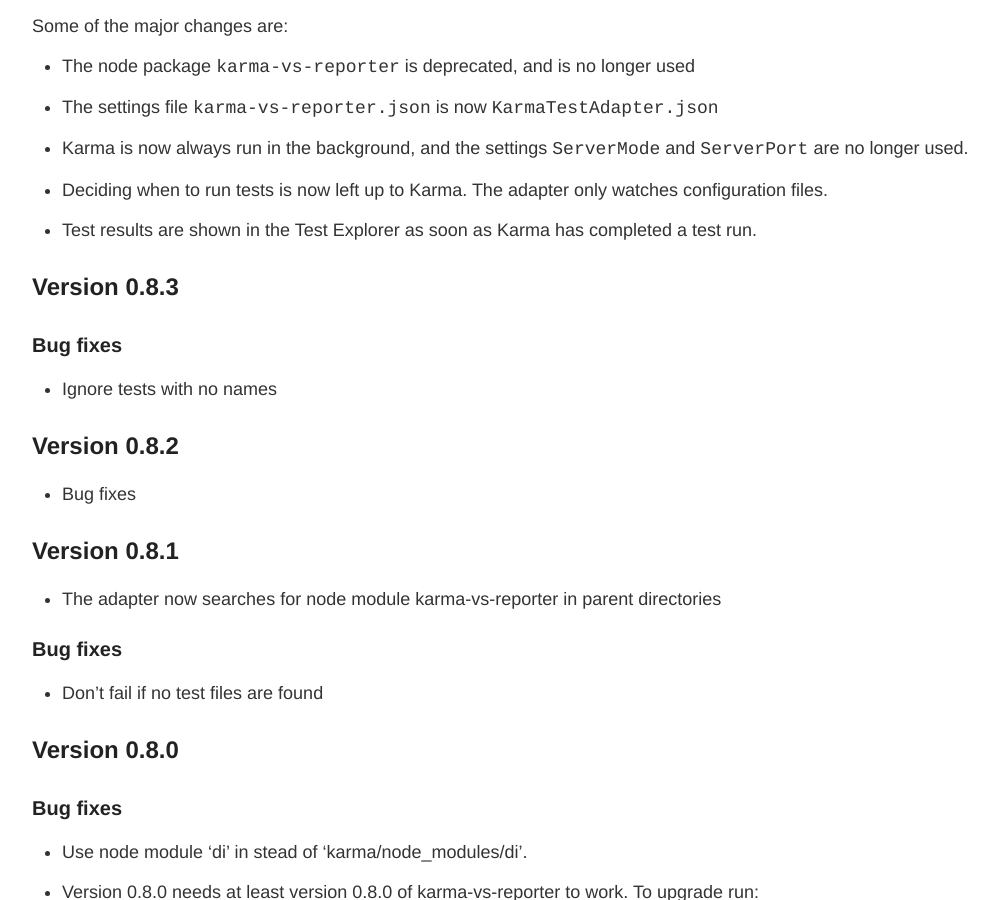
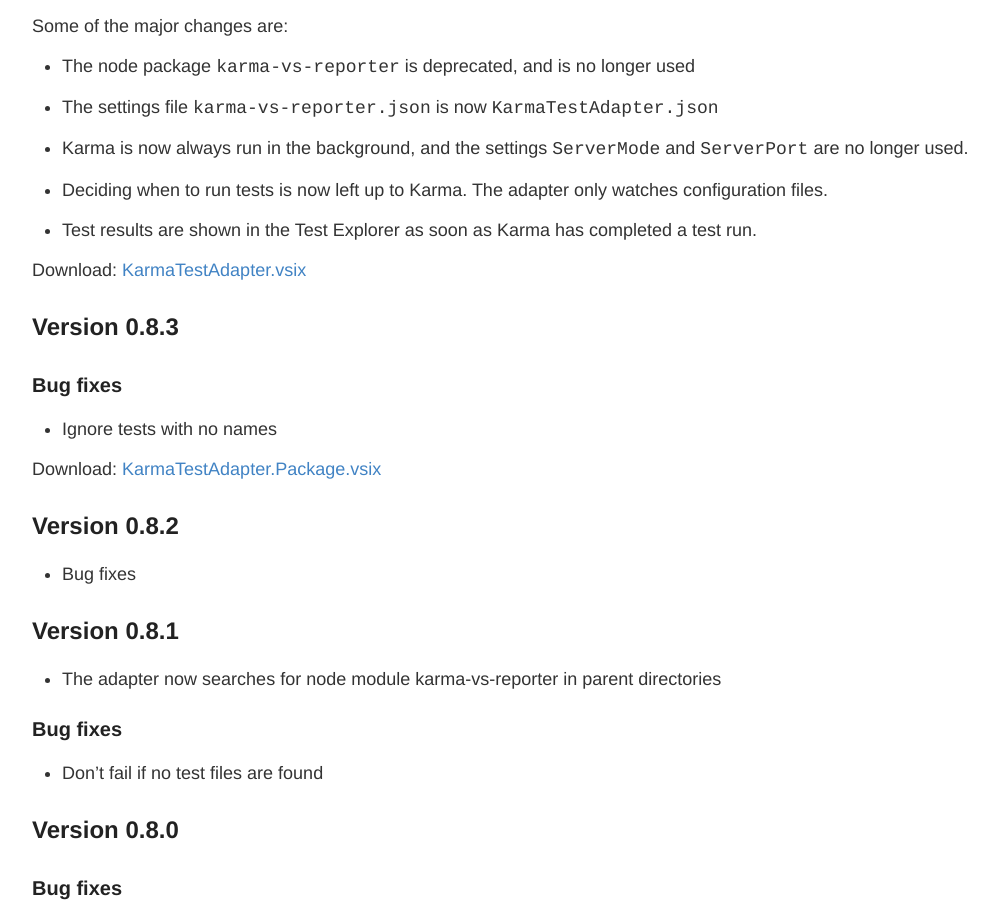
Before and after one commit to MortenHoustonLudvigsen/KarmaTestAdapter, a Jekyll site: the page built from Changes.md, in a window 1280 px wide and 900 px high, scrolled down 327 px. Shown: the whole window, without its empty margins (106-1104 px from the left). Built offline with Jekyll 4.4.1, drawn with Linux system fonts in a browser that asks for light colours; Markdown is read by kramdown in place of the engine named in the settings.

Commit message:
Add downloads to Changes.md

```diff
--- a/Changes.md
+++ b/Changes.md
@@ -20,11 +20,15 @@
 
 * Test results are shown in the Test Explorer as soon as Karma has completed a test run.
 
+Download: [KarmaTestAdapter.vsix](https://github.com/MortenHoustonLudvigsen/KarmaTestAdapter/releases/download/v1.0.0/KarmaTestAdapter.vsix)
+
 ## Version 0.8.3
 
 ### Bug fixes
 
 * Ignore tests with no names
+
+Download: [KarmaTestAdapter.Package.vsix](https://github.com/MortenHoustonLudvigsen/KarmaTestAdapter/releases/download/v0.8.3/KarmaTestAdapter.Package.vsix)
 
 ## Version 0.8.2
 
```
